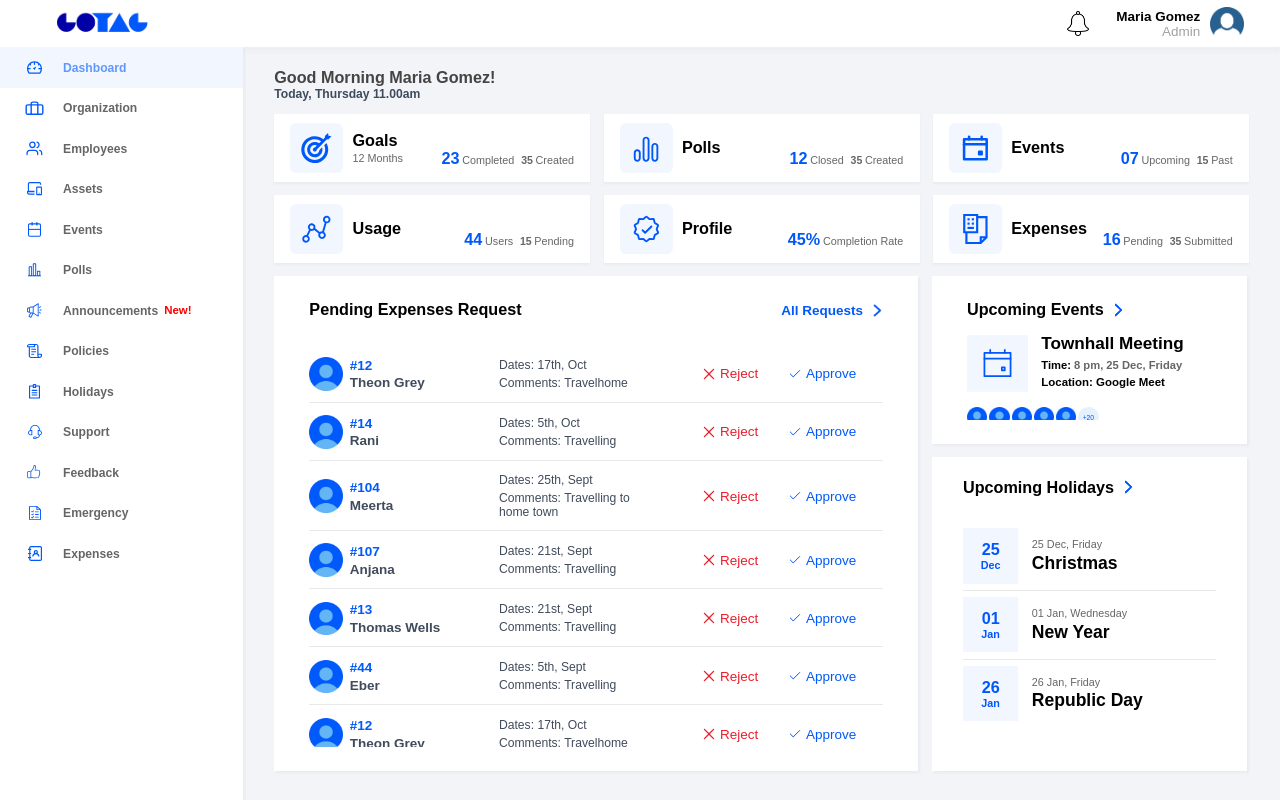
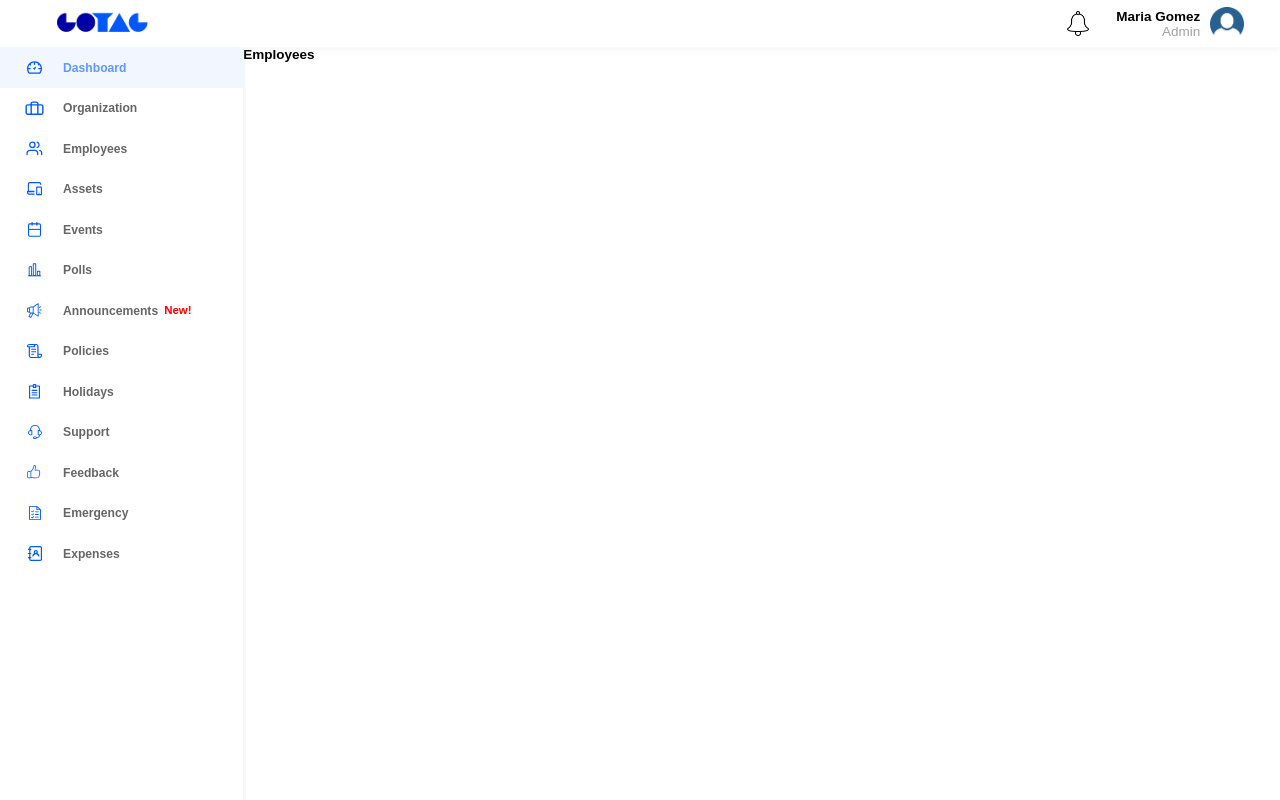
Before and after one commit to Vishwas-MH/gotag, a React (Create React App) app: page /Employees in a window 1280 px wide. Built offline with nearby package versions, Linux system fonts and the light colour scheme.

Commit message:
gitignore

```diff
--- a/package.json
+++ b/package.json
@@ -8,6 +8,8 @@
     "@testing-library/user-event": "^12.8.3",
     "react": "^17.0.2",
     "react-dom": "^17.0.2",
+    "react-router": "^5.2.1",
+    "react-router-dom": "^5.3.0",
     "react-scripts": "4.0.3",
     "web-vitals": "^1.1.2"
   },
--- a/src/App.js
+++ b/src/App.js
@@ -1,17 +1,31 @@
 import './App.css';
+import { BrowserRouter as Router, Route, Switch, Redirect } from 'react-router-dom';
 import Header from './components/header/Header';
 import Navbar from './components/navbar/Navbar';
 import Dashboard from './pages/dashboard/Dashboard';
+import Employees from './pages/employees/Employees';
 
 const App = () => {
   return (
+    <Router>
       <div className="App">
         <Header />
         <main>
           <Navbar />
-        <Dashboard />
+          <Switch>
+            <Route exact path = "/">
+              <Redirect to="/Dashboard"/>
+            </Route>
+          </Switch>
+          <Switch>
+            <Route exact path = "/Dashboard" component={Dashboard}></Route>
+          </Switch>
+          <Switch>
+            <Route exact path = "/Employees" component={Employees}></Route>
+          </Switch>
         </main>
       </div>
+    </Router>
   );
 }
 
--- a/src/index.css
+++ b/src/index.css
@@ -63,3 +63,15 @@ body {
 		font-size: 16px;
 	}
 }
+
+@media only screen and (min-width: 1800px){
+	*{
+		font-size: 18px;
+	}
+}
+
+@media only screen and (min-width: 2000px){
+	*{
+		font-size: 20px;
+	}
+}
--- a/src/pages/employees/Employees.js
+++ b/src/pages/employees/Employees.js
@@ -2,7 +2,9 @@ import React from "react";
 import "./Employees.css";
 
 const Employees = () => {
-
+    return(
+        <h2>Employees</h2>
+    )
 }
 
 export default Employees;
```
Also changed, not shown: 2 other files (tests, documents, lock files or other folders). Lines whose indentation alone changed are shown as unchanged.
